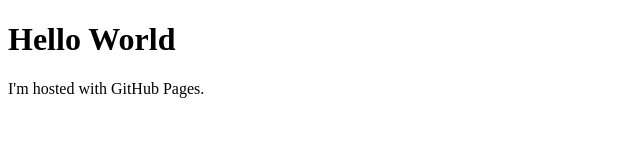
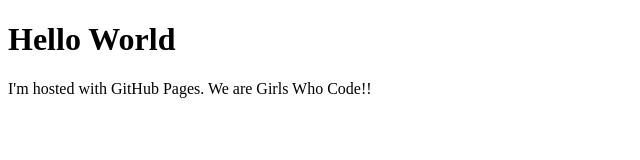
Before and after one commit to edraheim/edraheim.github.io, a plain HTML site: page index.html in a window 1280 px wide. Shown: the whole page, without its empty margins (0-640 px from the left). Drawn offline with Linux system fonts and the light colour scheme.

Commit message:
Test Change

```diff
--- a/index.html
+++ b/index.html
@@ -2,6 +2,7 @@
 <html>
 <body>
 <h1>Hello World</h1>
-<p>I'm hosted with GitHub Pages.</p>
+<p>I'm hosted with GitHub Pages. We are Girls Who Code!!</p>
+
 </body>
 </html>
```
